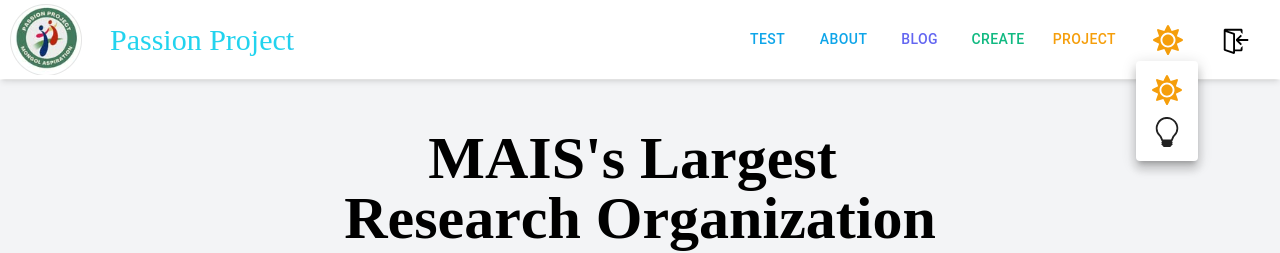
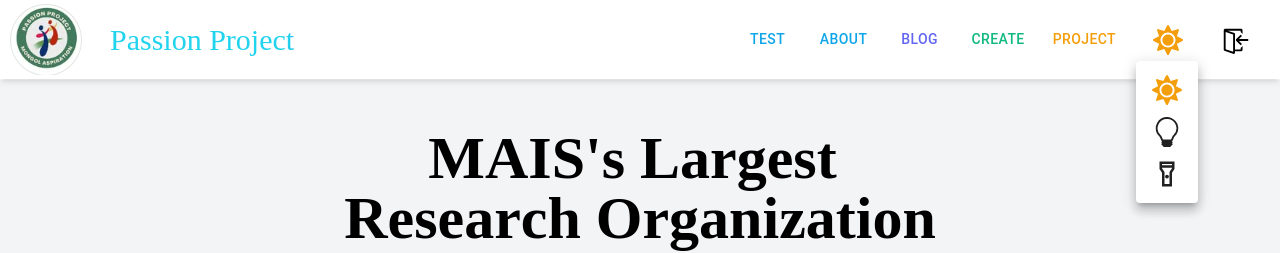
Before and after one commit to Sain-orshikh/PP_web, a React (Vite) app in the folder frontend/: page / in a window 1280 px wide. Both pictures are taken after a click on the button 1168 px from the left and 39 px from the top of the page. Shown: the top 253 px of the page. Built offline with nearby package versions, Linux system fonts and the light colour scheme; no server answers.

Commit message:
implemented flashlight mode

```diff
--- /dev/null
+++ b/frontend/src/components/FlashLight.jsx
@@ -0,0 +1,44 @@
+import { useState, useEffect, useRef } from "react";
+
+export default function LaggingSpotlight() {
+  const [mouse, setMouse] = useState({ x: window.innerWidth / 2, y: window.innerHeight / 2 });
+  const spotlightRadius = 300; // Adjust size of the spotlight
+  const spotlightPos = useRef({ x: mouse.x, y: mouse.y });
+
+  useEffect(() => {
+    const updateMousePosition = (e) => {
+      setMouse({ x: e.clientX, y: e.clientY });
+    };
+
+    window.addEventListener("mousemove", updateMousePosition);
+    return () => window.removeEventListener("mousemove", updateMousePosition);
+  }, []);
+
+  useEffect(() => {
+    let animationFrame;
+
+    const moveSpotlight = () => {
+      // Linear Interpolation (Lerp) for smooth movement
+      spotlightPos.current.x += (mouse.x - spotlightPos.current.x) * 0.1; // Adjust the 0.1 for more/less lag
+      spotlightPos.current.y += (mouse.y - spotlightPos.current.y) * 0.1;
+
+      document.documentElement.style.setProperty("--spotlight-x", `${spotlightPos.current.x}px`);
+      document.documentElement.style.setProperty("--spotlight-y", `${spotlightPos.current.y}px`);
+
+      animationFrame = requestAnimationFrame(moveSpotlight);
+    };
+
+    animationFrame = requestAnimationFrame(moveSpotlight);
+    return () => cancelAnimationFrame(animationFrame);
+  }, [mouse]);
+
+  return (
+      <div
+        className="fixed inset-0 bg-black pointer-events-none z-40"
+        style={{
+          WebkitMaskImage: `radial-gradient(circle ${spotlightRadius}px at var(--spotlight-x, 50%) var(--spotlight-y, 50%), transparent 0%, black 100%)`,
+          maskImage: `radial-gradient(circle ${spotlightRadius}px at var(--spotlight-x, 50%) var(--spotlight-y, 50%), transparent 0%, black 100%)`,
+        }}
+      ></div>
+  );
+}
--- a/frontend/src/components/Navbar.jsx
+++ b/frontend/src/components/Navbar.jsx
@@ -1,6 +1,7 @@
 import * as React from 'react';
 import { useState } from 'react'
 import { useAtom } from 'jotai';
+import { flashlightModeWithEffectAtom } from './ThemeAtom';
 import { darkModeWithEffectAtom } from './ThemeAtom';
 import { solarModeWithEffectAtom } from './ThemeAtom';
 
@@ -15,6 +16,11 @@ import { BsLightbulb } from "react-icons/bs";
 import { BsLightbulbFill } from "react-icons/bs";
 import { BsLightbulbOff } from "react-icons/bs";
 import { BsLightbulbOffFill } from "react-icons/bs";
+
+import { MdFlashlightOff } from "react-icons/md";
+import { MdFlashlightOn } from "react-icons/md";
+import { MdOutlineFlashlightOff } from "react-icons/md";
+import { MdOutlineFlashlightOn } from "react-icons/md";
 
 import { BsFillInfoSquareFill } from "react-icons/bs";
 import { VscSignIn } from "react-icons/vsc";
@@ -40,6 +46,12 @@ function Navbar() {
   const [position, setPosition] = useState({ top: 0, left: 0 });
 
   const [isSolarMode, setSolarMode] = useAtom(solarModeWithEffectAtom);
+
+  const [isFlashlightMode, setFlashlightMode] = useAtom(flashlightModeWithEffectAtom);
+
+  React.useEffect(() => {
+    console.log("this is flafhlightmode:",isFlashlightMode);
+  }, [isFlashlightMode]);
 
   const [isDarkMode, setDarkMode] = useAtom(darkModeWithEffectAtom);
 
@@ -69,6 +81,10 @@ function Navbar() {
 
   const handleSolarMode = () => {
     setSolarMode();
+  };
+
+  const handleFlashlightMode = () => {
+    setFlashlightMode();
   };
 
   const handleDarkMode = () => {
@@ -196,6 +212,20 @@ function Navbar() {
                 <BsLightbulb fontSize={30} onClick={handleSolarMode} className='hover:text-blue-500'/>
               )}
             </MenuItem>
+            <MenuItem>
+              {isDarkMode && isFlashlightMode && (
+                <MdFlashlightOff fontSize={30} onClick={handleFlashlightMode} className='hover:text-blue-500'/>
+              )}
+              {!isDarkMode && isFlashlightMode && (
+                <MdOutlineFlashlightOff fontSize={30} onClick={handleFlashlightMode} className='hover:text-blue-500'/>
+              )}
+              {isDarkMode && !isFlashlightMode && (
+                <MdFlashlightOn fontSize={30} onClick={handleFlashlightMode} className='hover:text-blue-500'/>
+              )}
+              {!isDarkMode && !isFlashlightMode && (
+                <MdOutlineFlashlightOn fontSize={30} onClick={handleFlashlightMode} className='hover:text-blue-500'/>
+              )}
+            </MenuItem>
           </Menu>
           <Button>
             <Link to={'/signin'} className='w-full ml-auto text-black hover:text-blue-500'>
--- a/frontend/src/components/ThemeAtom.js
+++ b/frontend/src/components/ThemeAtom.js
@@ -26,3 +26,13 @@ export const solarModeWithEffectAtom = atom(
     set(solarModeAtom, newMode);
   }
 );
+
+export const flashlightModeAtom = atomWithStorage(false);
+
+export const flashlightModeWithEffectAtom = atom(
+  (get) => get(flashlightModeAtom),
+  (get, set) => {
+    const newMode = !get(flashlightModeAtom);
+    set(flashlightModeAtom, newMode);
+  }
+);
--- a/frontend/src/pages/BlogPage.jsx
+++ b/frontend/src/pages/BlogPage.jsx
@@ -8,7 +8,6 @@ import { useQuery, useQueryClient } from '@tanstack/react-query';
 import SpotlightEffect from '@/components/SpotLight';
 import { useAtom } from 'jotai';
 import { solarModeAtom } from '@/components/ThemeAtom';
-import pp_logo from '@/assets/pp_logo.png';
 
 function BlogPage() {
 
--- a/frontend/src/pages/HomePage.jsx
+++ b/frontend/src/pages/HomePage.jsx
@@ -25,6 +25,7 @@ import { MdOutlineScience } from "react-icons/md";
 import { TbLoader } from "react-icons/tb";
 import {Button} from "@mui/material";
 import SpotlightEffect from '@/components/SpotLight';
+import FlashlightEffect from '@/components/Flashlight';
 
 import { AnimatedGroup } from "@/components/ui/animateimage";
 import { InfiniteSlider } from "@/components/ui/infinite-slider";
@@ -34,6 +35,7 @@ import BlogCard from "@/components/BlogCard";
 import { useMutation, useQuery } from "@tanstack/react-query";
 import toast from "react-hot-toast";
 import { useAtom } from 'jotai';
+import { flashlightModeAtom } from "@/components/ThemeAtom";
 import { solarModeAtom } from '@/components/ThemeAtom';
 import { darkModeAtom } from "@/components/ThemeAtom";
 
@@ -70,6 +72,7 @@ function HomePage() {
 
   const [isDarkMode, setDarkMode] = useAtom(darkModeAtom);
   const [isSolarMode, setSolarMode] = useAtom(solarModeAtom);
+  const [isFlashlightMode, setFlashlightMode] = useAtom(flashlightModeAtom);
 
   if (isDarkMode) {
     document.documentElement.classList.add("dark");
@@ -106,7 +109,8 @@ function HomePage() {
 
   return (
     <>
-      {isSolarMode && (<SpotlightEffect />)}
+      {isSolarMode && !isFlashlightMode && (<SpotlightEffect />)}
+      {isFlashlightMode && !isSolarMode && (<FlashlightEffect />)}
       <div className='flex flex-col w-full min-h-screen bg-gray-100 dark:bg-gray-900'>
         <div className="w-[90%] sm:w-[50%] mx-auto mt-12">
         <TextEffect
```
